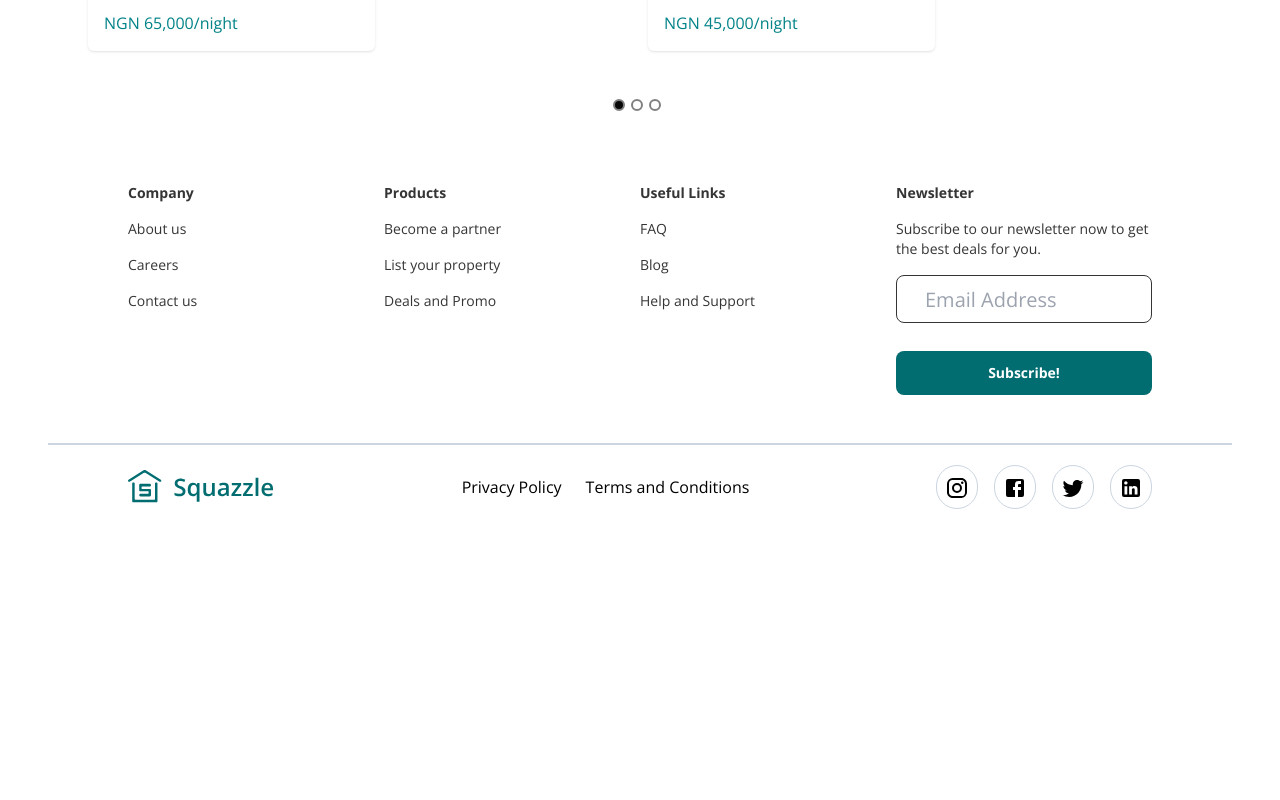
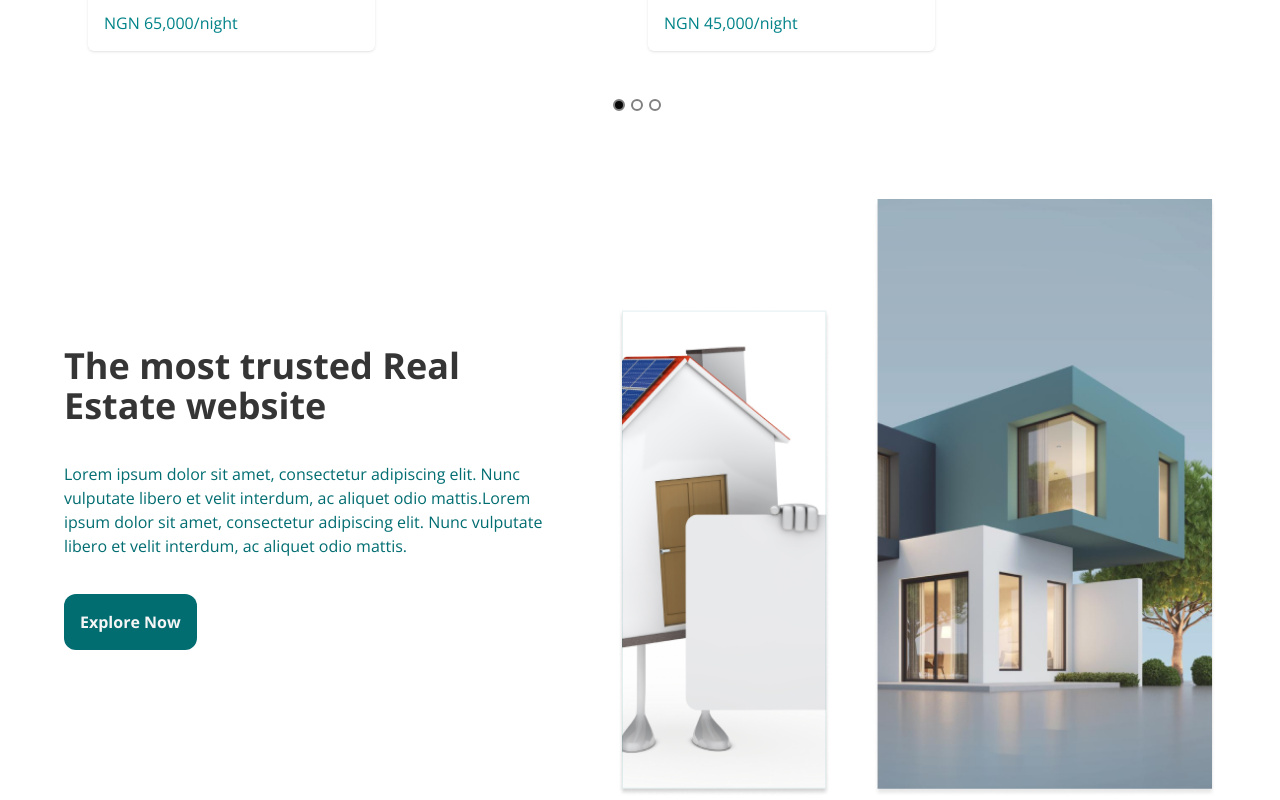
Before and after one commit to Marnin-A/Squazzle-Frontend, a Next.js app: page / in a window 1280 px wide. Shown: the part 2140-2940 px from the top of the page. Before the commit the page ends 2717 px from the top, so only its background shows below. Built offline with nearby package versions, Linux system fonts and the light colour scheme; no server answers.

Commit message:
feat: Finish Explore now

```diff
--- a/src/app/page.tsx
+++ b/src/app/page.tsx
@@ -3,6 +3,7 @@ import Footer from "@/components/footer";
 import NavBar from "@/components/navBar";
 import SellingPoints from "@/components/landing_page/sellingPoints";
 import FeaturedProperty from "@/components/landing_page/featuredProperty";
+import ExploreNow from "@/components/landing_page/exploreNow";
 
 export default function Home() {
 	return (
@@ -12,6 +13,7 @@ export default function Home() {
 				<Hero />
 				<SellingPoints />
 				<FeaturedProperty />
+				<ExploreNow />
 			</main>
 			<Footer />
 		</>
--- /dev/null
+++ b/src/components/landing_page/exploreNow.tsx
@@ -0,0 +1,32 @@
+import React from "react";
+import Image from "next/image";
+
+export default function ExploreNow() {
+	return (
+		<section className="flex items-center justify-center p-16 gap-12">
+			<div className="flex flex-col gap-9 w-1/2">
+				<h2 className="text-4xl font-bold">
+					The most trusted Real Estate website
+				</h2>
+				<p className="text-primary-green">
+					Lorem ipsum dolor sit amet, consectetur adipiscing elit. Nunc
+					vulputate libero et velit interdum, ac aliquet odio mattis.Lorem ipsum
+					dolor sit amet, consectetur adipiscing elit. Nunc vulputate libero et
+					velit interdum, ac aliquet odio mattis.
+				</p>
+				<button className="w-max p-4 rounded-xl bg-primary-green text-off-white font-semibold">
+					Explore Now
+				</button>
+			</div>
+			<Image
+				src={"/Explore-Now-background.png"}
+				alt={"An ultra modern house"}
+				width={598}
+				height={571}
+				placeholder="empty"
+				priority={false}
+				className="max-w-1/2 h-auto aspect-square"
+			/>
+		</section>
+	);
+}
```
Also changed, not shown: public/Explore-Now-background.png (added), public/Woman-on-Couch.png (added).
